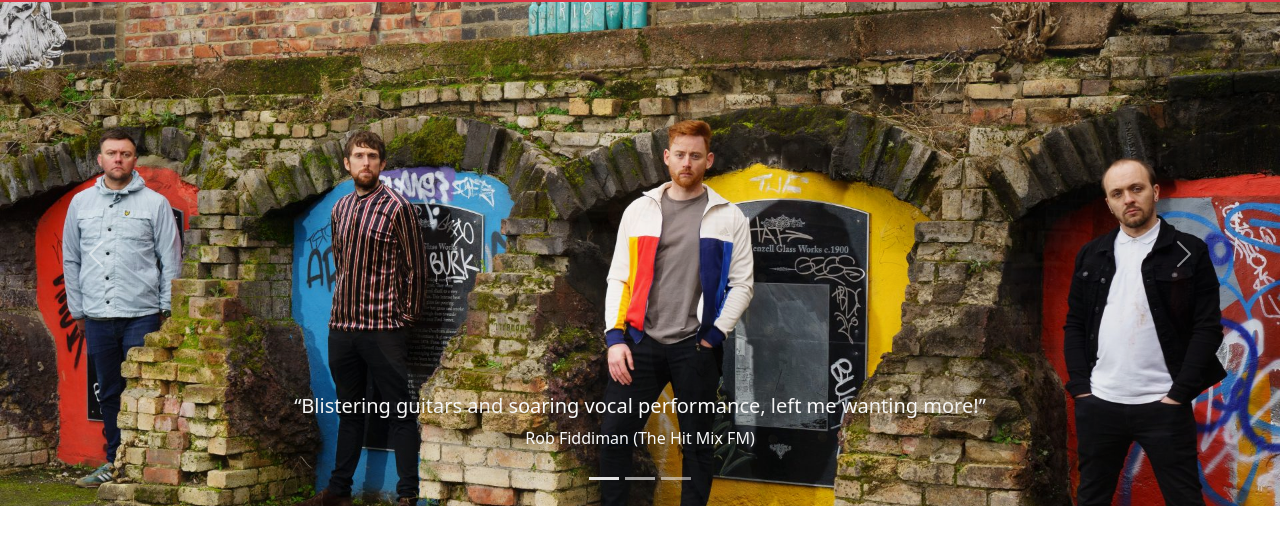
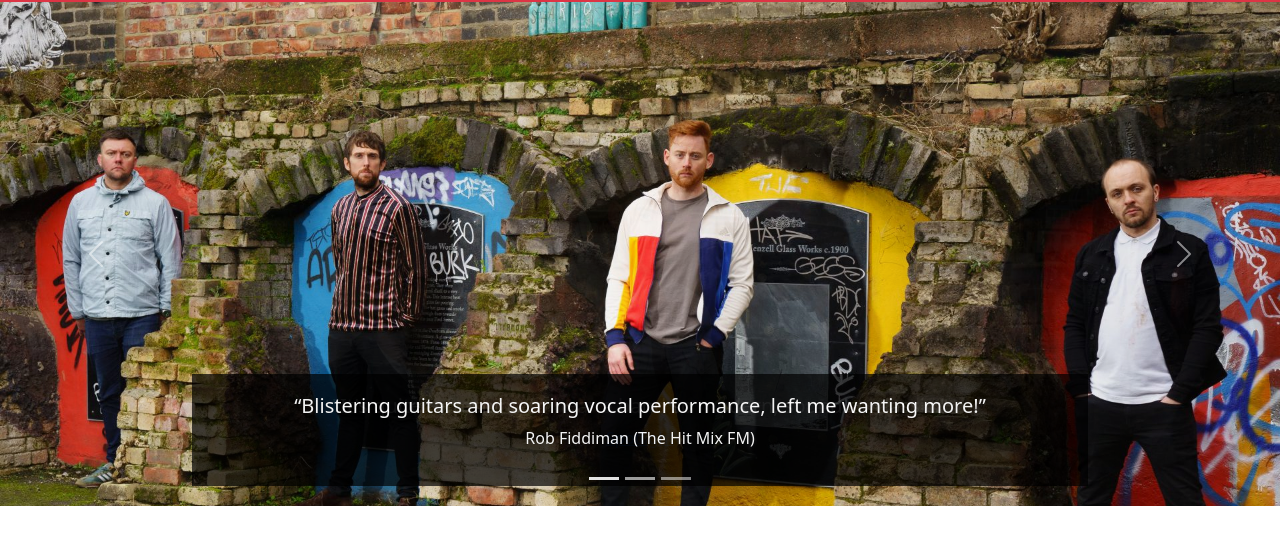
Before and after one commit to Fatheed7/the-jet-reds, a plain HTML site: page index.html in a window 1280 px wide. Shown: the part 57-593 px from the top of the page. Drawn offline with nearby package versions, Linux system fonts and the light colour scheme.

Commit message:
#4.7 - Added background to carousel text

```diff
--- a/assets/css/style.css
+++ b/assets/css/style.css
@@ -144,4 +144,8 @@ footer {
   background-color: darkgoldenrod;
 }
 
+#carouselText {
+  background: rgba(0, 0, 0, 0.7);
+}
+
 /* For Testing Purposes */
--- a/index.html
+++ b/index.html
@@ -94,7 +94,7 @@
               class="d-block w-100"
               alt="The Jet Reds standing apart infront of a brick structure."
             />
-            <div class="carousel-caption d-none d-md-block">
+            <div class="carousel-caption d-none d-md-block" id="carouselText">
               <h5>
                 “Blistering guitars and soaring vocal performance, left me
                 wanting more!”
@@ -109,7 +109,7 @@
               class="d-block w-100"
               alt="The Jet Reds standing in a line on Newcastle Quayside"
             />
-            <div class="carousel-caption d-none d-md-block">
+            <div class="carousel-caption d-none d-md-block" id="carouselText">
               <h5>
                 "It's quite refreshing to hear a band so modern, sound so
                 classic."
@@ -130,7 +130,7 @@
               class="d-block w-100"
               alt="The Jet Reds standing infront of a graffiti covered brick wall."
             />
-            <div class="carousel-caption d-none d-md-block">
+            <div class="carousel-caption d-none d-md-block" id="carouselText">
               <h5>
                 ""Pamela" is a classic indie British song with cracking catchy
                 riffs, electrifying solos and outstanding lyrics."
@@ -167,7 +167,7 @@
           <div class="col aboutText"><h2>About The Jet Reds</h2></div>
         </div>
         <div class="row">
-          <div class="col">
+          <div class="col d-none d-lg-block">
             <h4>Who We Are</h4>
             <p>The Jet Reds, a 4 piece indie/rock combo from the North East.</p>
             <p>Craig Redpath - Vocalist & Guitarist</p>
@@ -182,7 +182,7 @@
               alt="Test Image"
             />
           </div>
-          <div class="col d-none d-lg-block">
+          <div class="col">
             <h4>What We Do</h4>
             <p>
               The Jet Reds are a new and exciting 4 piece combo specialising in
```
